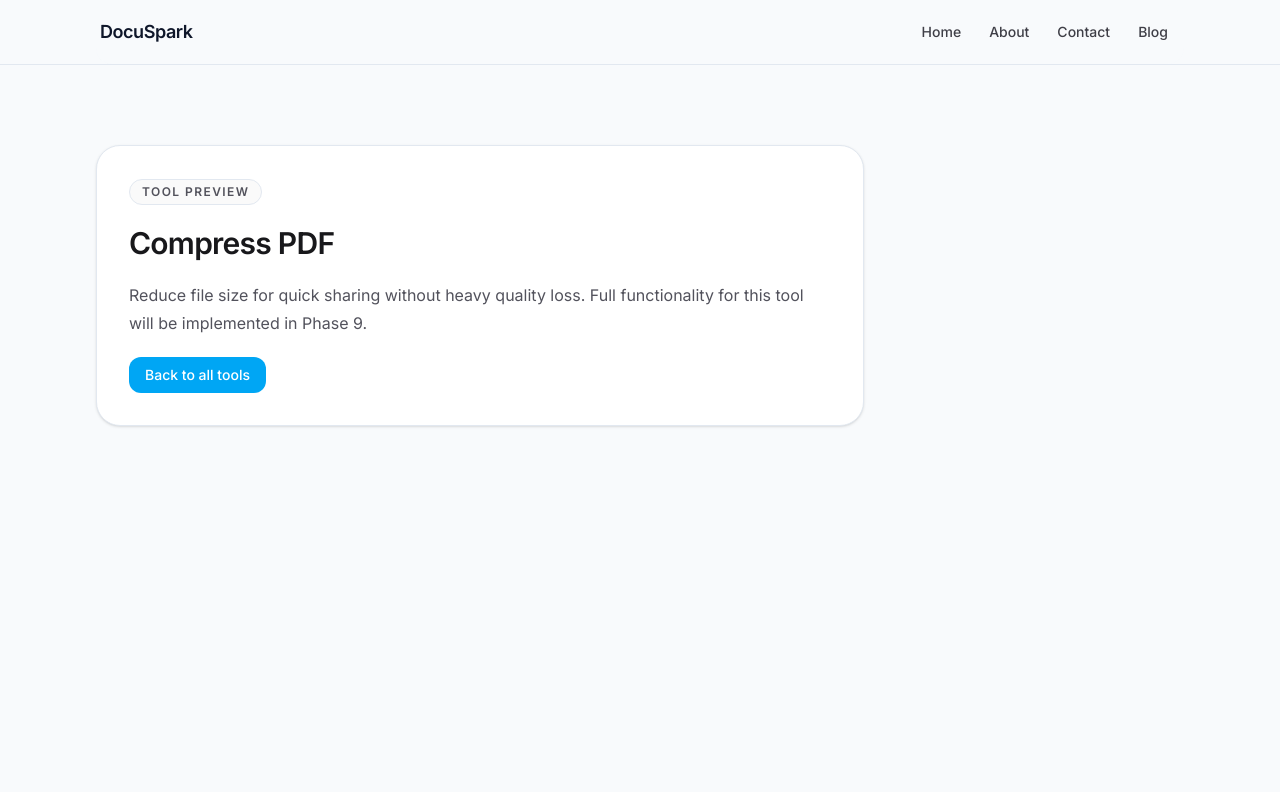
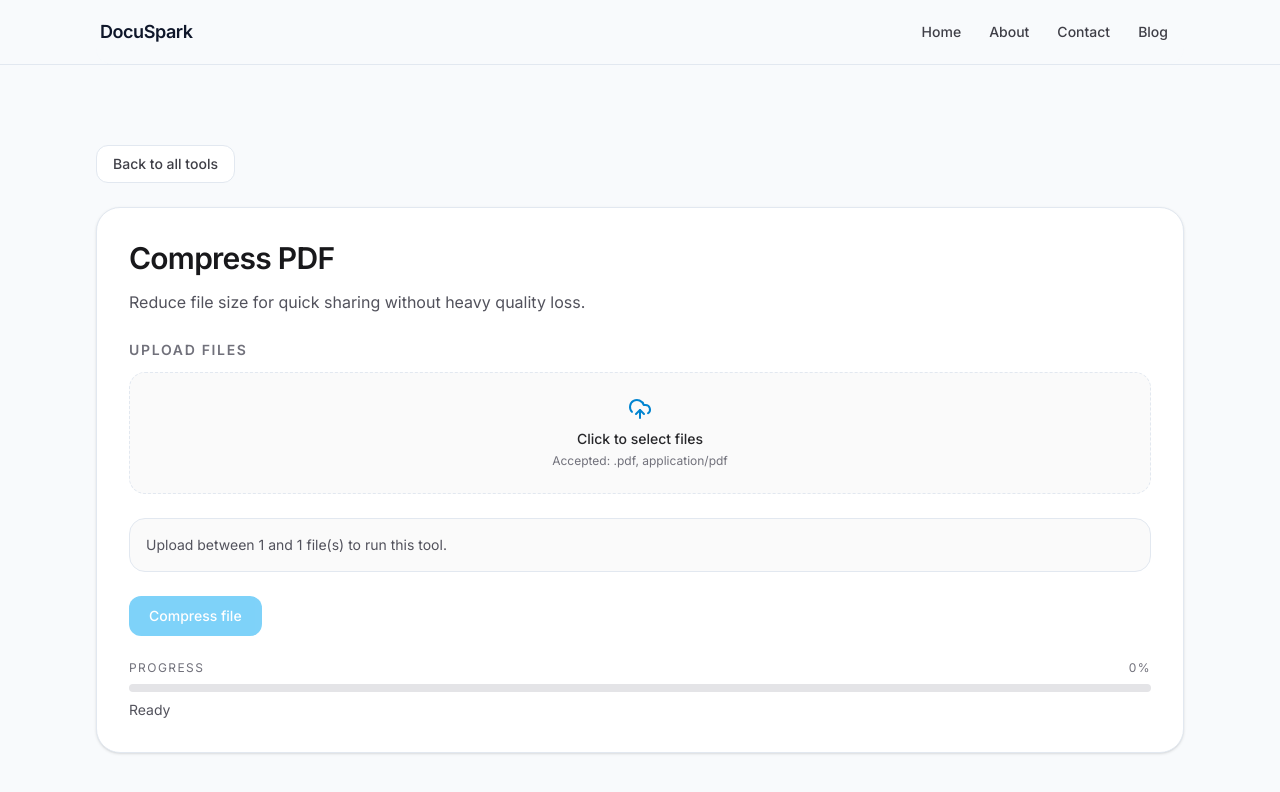
Before and after one commit to abhay-codes07/DocuSpark, a Next.js app: page /tools/compress-pdf in a window 1280 px wide. Shown: the top 792 px of the page. Built offline with nearby package versions, Linux system fonts and the light colour scheme.

Commit message:
refactor: replace tool placeholder page with interactive workspace

```diff
--- a/src/app/tools/[slug]/page.tsx
+++ b/src/app/tools/[slug]/page.tsx
@@ -1,5 +1,7 @@
+import type { Metadata } from "next";
 import Link from "next/link";
 import { notFound } from "next/navigation";
+import { ToolWorkspace } from "@/components/tools";
 import { Container } from "@/components/layout";
 import { tools } from "@/config/tools";
 
@@ -9,6 +11,23 @@ type ToolPageProps = {
 
 export function generateStaticParams() {
   return tools.map((tool) => ({ slug: tool.href.split("/").pop() ?? "" }));
+}
+
+export async function generateMetadata({ params }: ToolPageProps): Promise<Metadata> {
+  const { slug } = await params;
+  const tool = tools.find((item) => item.href.endsWith(`/${slug}`));
+
+  if (!tool) {
+    return {};
+  }
+
+  return {
+    title: tool.title,
+    description: tool.description,
+    alternates: {
+      canonical: tool.href,
+    },
+  };
 }
 
 export default async function ToolPage({ params }: ToolPageProps) {
@@ -21,22 +40,14 @@ export default async function ToolPage({ params }: ToolPageProps) {
 
   return (
     <main id="main-content" className="page-fade-in min-h-screen bg-background text-foreground">
-      <Container className="py-16 sm:py-20">
-        <div className="max-w-3xl space-y-5 rounded-3xl border border-zinc-200 bg-white p-8 shadow-sm">
-          <p className="inline-flex rounded-full border border-zinc-200 bg-zinc-50 px-3 py-1 text-xs font-semibold uppercase tracking-[0.12em] text-zinc-600">
-            Tool Preview
-          </p>
-          <h1 className="text-3xl font-semibold tracking-tight text-zinc-900">{tool.title}</h1>
-          <p className="text-base leading-7 text-zinc-600">
-            {tool.description} Full functionality for this tool will be implemented in Phase 9.
-          </p>
-          <Link
-            href="/#tools"
-            className="focus-ring ui-transition inline-flex rounded-xl bg-sky-500 px-4 py-2 text-sm font-medium text-white hover:bg-sky-600"
-          >
-            Back to all tools
-          </Link>
-        </div>
+      <Container className="space-y-6 py-16 sm:py-20">
+        <Link
+          href="/#tools"
+          className="focus-ring ui-transition inline-flex rounded-xl border border-zinc-200 bg-white px-4 py-2 text-sm font-medium text-zinc-700 hover:bg-zinc-100"
+        >
+          Back to all tools
+        </Link>
+        <ToolWorkspace tool={tool} />
       </Container>
     </main>
   );
```
